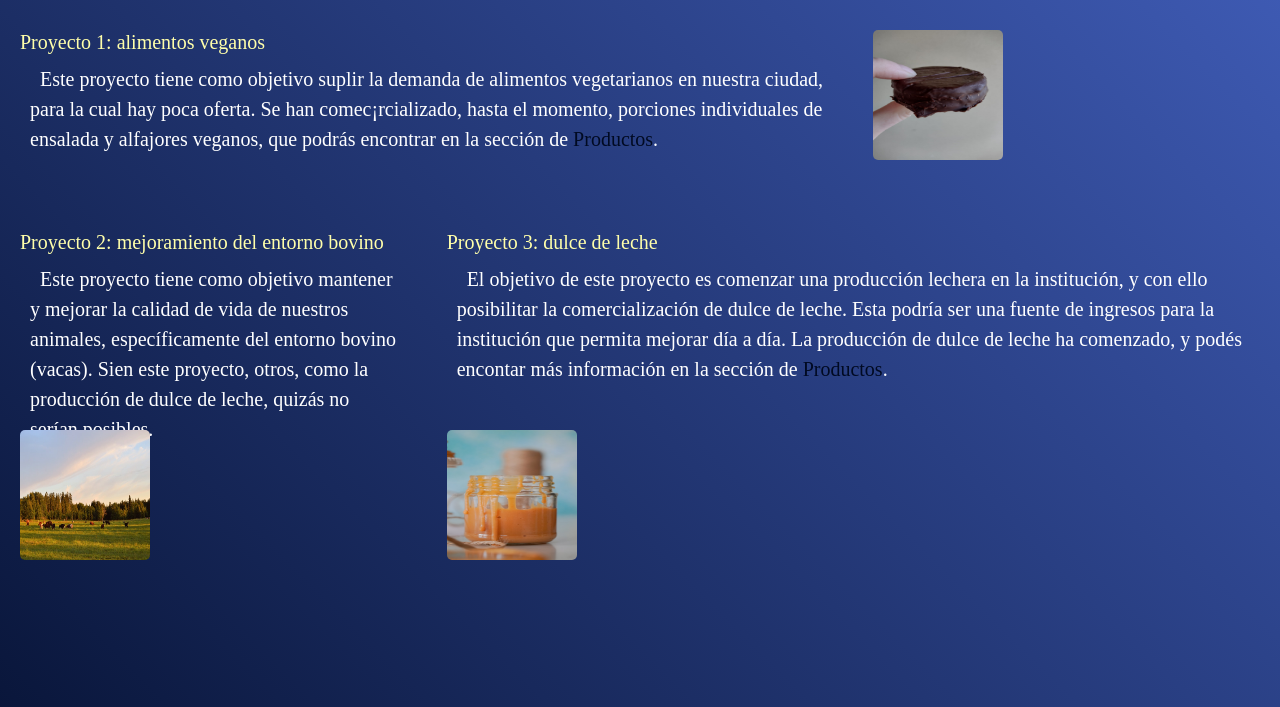
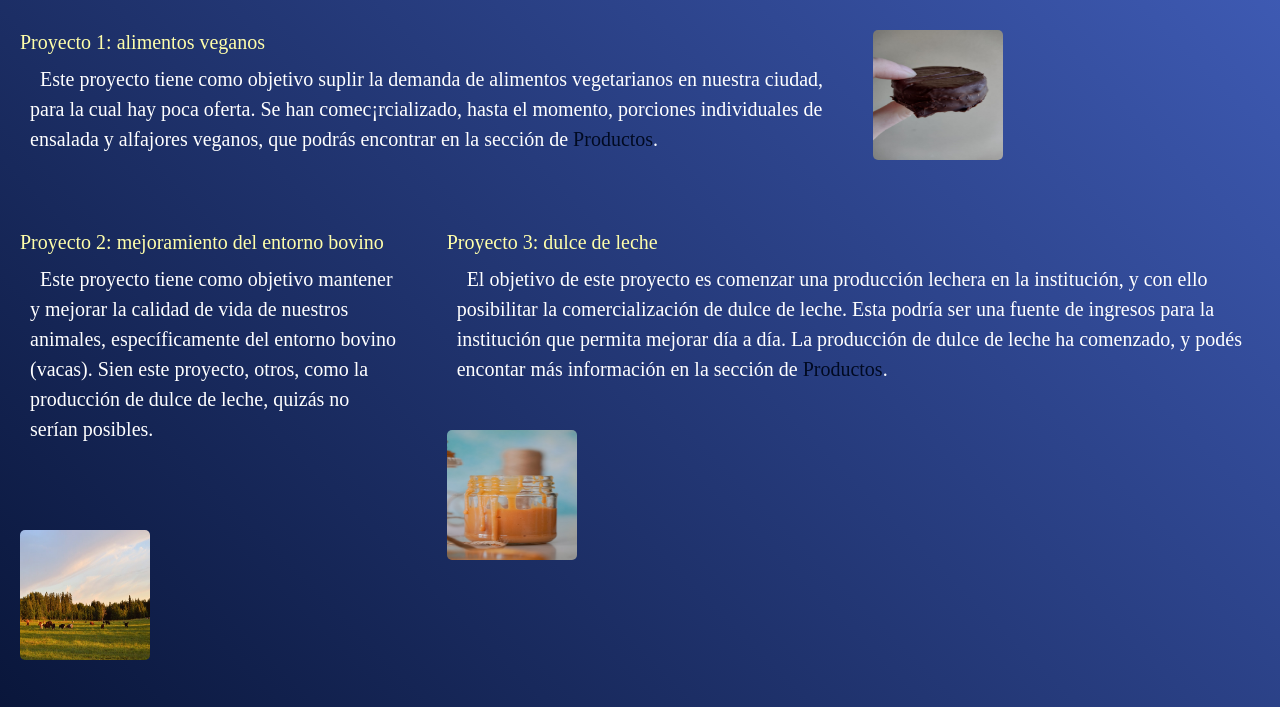
Before and after one commit to CatalinaMdeOca/Proyecto-final-Coderhouse, a plain HTML site: page proyectos.html in a window 1280 px wide. Shown: the part 390-1097 px from the top of the page. Drawn offline with nearby package versions, Linux system fonts and the light colour scheme; a web font is replaced by a local one.

Commit message:
Arreglo dupla 2

```diff
--- a/css/style.css
+++ b/css/style.css
@@ -354,14 +354,14 @@ html{
 
 .dupla2{
     grid-column: 1/2;
-    grid-row: 6/8;
+    grid-row: 6/9;
     margin: 15px;
     padding: 5px;
 }
 
 .imgDupla2{
     grid-column: 1/2;
-    grid-row: 8/10;
+    grid-row: 9/10;
 }
 
 .dupla3{
```
